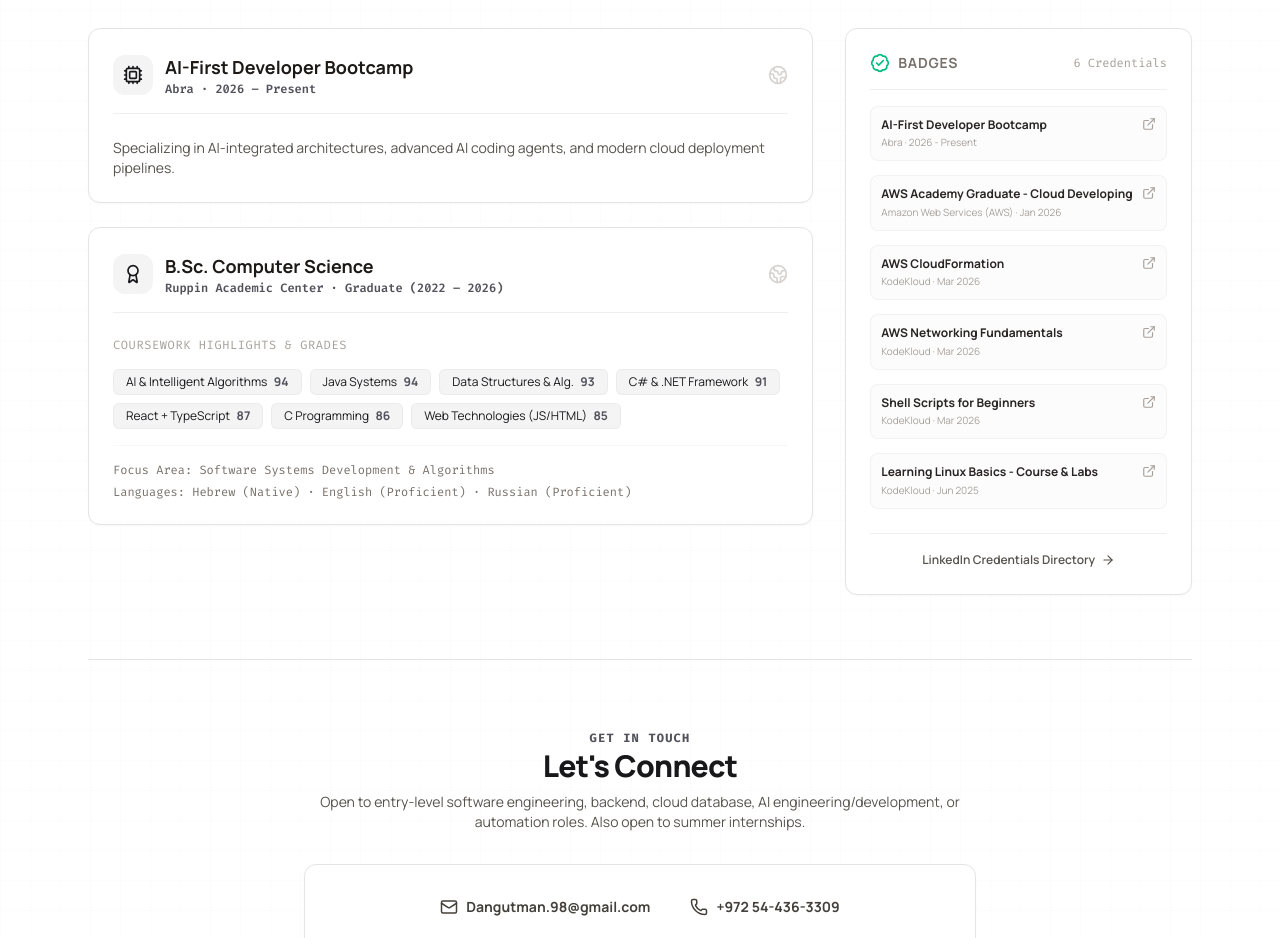
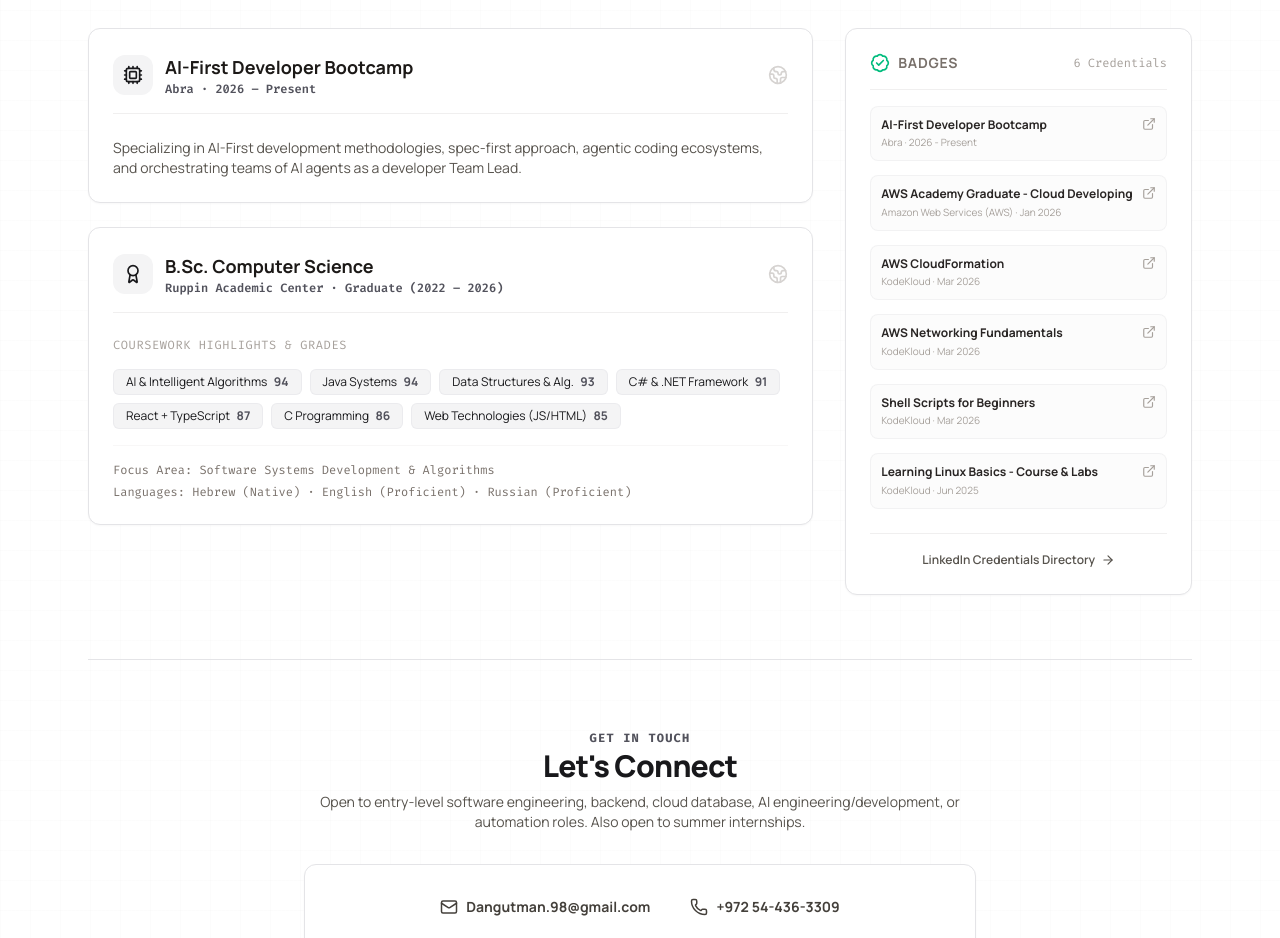
Before and after one commit to Dangutman98/dangutman.github.io, a React (Vite) app: page / in a window 1280 px wide. Shown: the part 2180-3118 px from the top of the page. Built offline with nearby package versions, Linux system fonts and the light colour scheme.

Commit message:
Update bootcamp description based on syllabus

```diff
--- a/src/App.tsx
+++ b/src/App.tsx
@@ -531,7 +531,7 @@
               </div>
               <div className="space-y-4">
                 <p className="text-sm text-stone-600 dark:text-zinc-400">
-                  Specializing in AI-integrated architectures, advanced AI coding agents, and modern cloud deployment pipelines.
+                  Specializing in AI-First development methodologies, spec-first approach, agentic coding ecosystems, and orchestrating teams of AI agents as a developer Team Lead.
                 </p>
               </div>
             </div>
```
